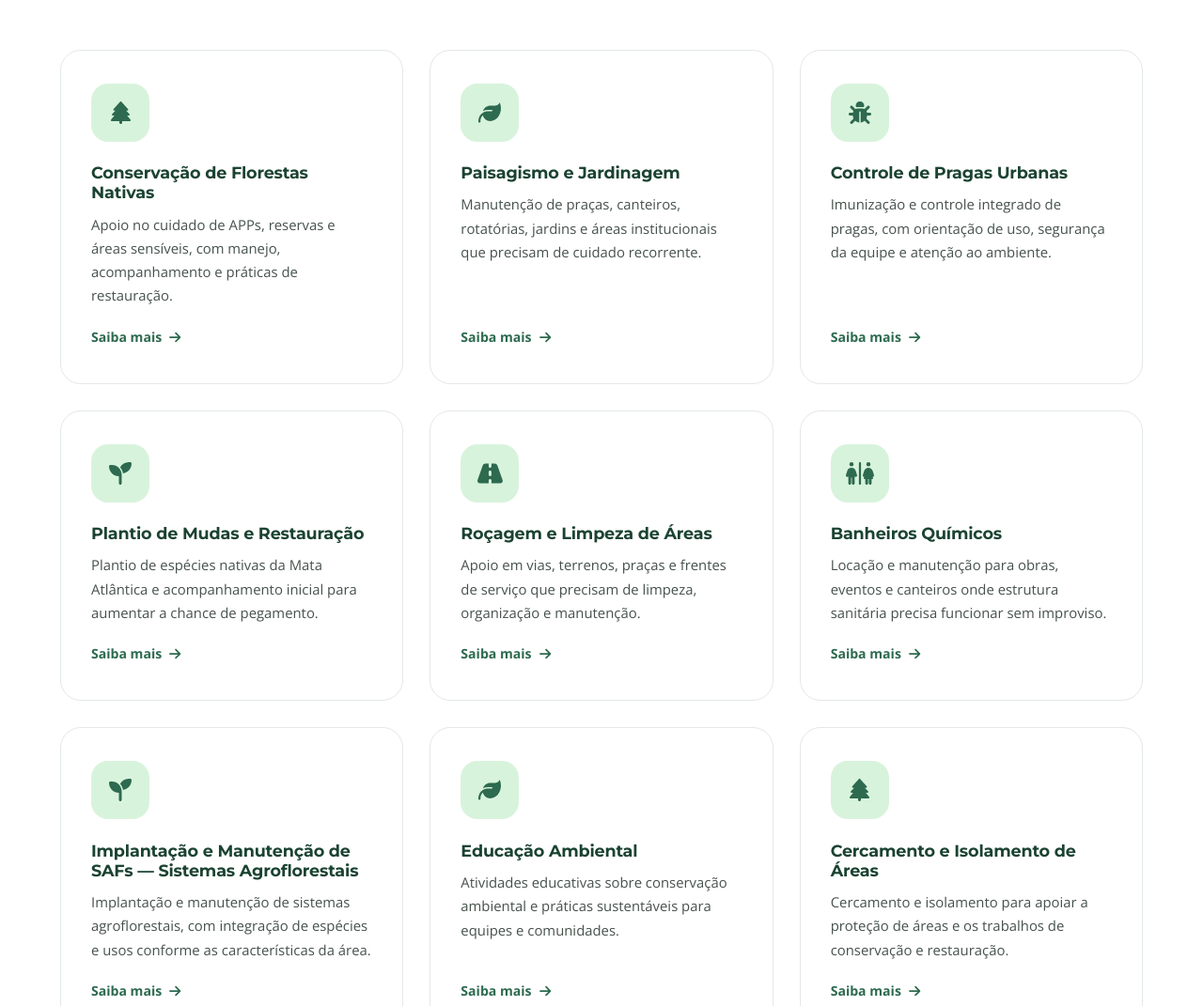
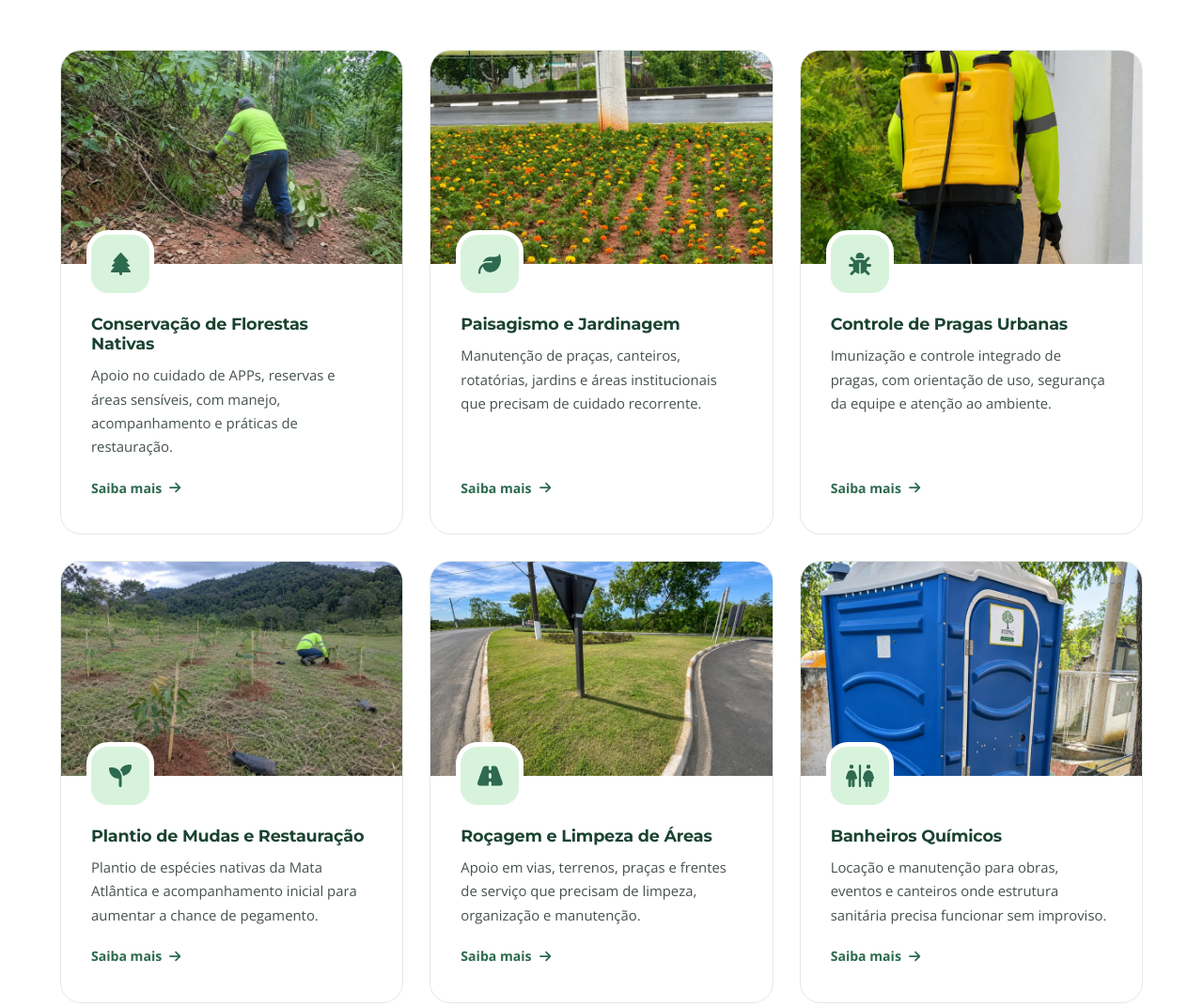
Before and after one commit to VitorEPrestes/EcoSite, a plain HTML site: page index.html in a window 1280 px wide. Shown: the part 1882-2953 px from the top of the page at 94% size. Drawn offline with nearby package versions, Linux system fonts and the light colour scheme.

Commit message:
Adiciona fotos nos cards de Áreas de atuação
Fotos nos 9 cards de serviço, com versões 800 e 1200 px em WebP.

Co-Authored-By: Claude Opus 5.5 <noreply@anthropic.com>
Claude-Session: https://claude.ai/code/session_01SK3VceSfdCBzhmnGAcSN5c

```diff
--- a/css/style.css
+++ b/css/style.css
@@ -1317,3 +1317,15 @@ html:not(.js) .oe-wrap { grid-template-columns: 1fr; }
 }
 .oe-sp-name.is-sea { font-weight: 600; font-style: italic; letter-spacing: .1px; fill: rgba(45, 106, 79, .5); }
 .oe-map[data-view="sp"] .oe-sp-name { opacity: 1; transition: opacity .5s ease .6s; }
+
+/* Foto no topo dos cards de serviço */
+.servico-media {
+  margin: -2.2rem -2rem 0;
+  aspect-ratio: 16 / 10;
+  overflow: hidden;
+  background: var(--green-pale);
+}
+.servico-media img { display: block; width: 100%; height: 100%; object-fit: cover; transition: transform .6s ease; }
+.servico-card:hover .servico-media img { transform: scale(1.04); }
+.servico-media.is-empty { background: linear-gradient(135deg, var(--green-pale), #eef7ef); }
+.servico-card > i { margin-top: -31px; position: relative; z-index: 1; box-shadow: 0 0 0 5px var(--white); }
--- a/index.html
+++ b/index.html
@@ -287,54 +287,63 @@
       </div>
       <div class="servicos-grid">
         <div class="servico-card fade-in">
+          <div class="servico-media"><img src="/assets/images/servicos/conservacao-florestas-nativas-800.webp" srcset="/assets/images/servicos/conservacao-florestas-nativas-800.webp 800w, /assets/images/servicos/conservacao-florestas-nativas-1200.webp 1200w" sizes="(max-width: 640px) 100vw, (max-width: 1024px) 50vw, 380px" alt="Funcionário da Ecotec retirando galhos caídos de trilha em mata nativa" loading="lazy" width="800" height="500"></div>
           <i class="ico ico-tree" aria-hidden="true"><svg viewBox="0 0 448 512" width="0.875em" height="1em" focusable="false"><path d="M210.6 5.9L62 169.4c-3.9 4.2-6 9.8-6 15.5C56 197.7 66.3 208 79.1 208H104L30.6 281.4c-4.2 4.2-6.6 10-6.6 16C24 309.9 34.1 320 46.6 320H80L5.4 409.5C1.9 413.7 0 419 0 424.5c0 13 10.5 23.5 23.5 23.5H192v32c0 17.7 14.3 32 32 32s32-14.3 32-32V448H424.5c13 0 23.5-10.5 23.5-23.5c0-5.5-1.9-10.8-5.4-15L368 320h33.4c12.5 0 22.6-10.1 22.6-22.6c0-6-2.4-11.8-6.6-16L344 208h24.9c12.7 0 23.1-10.3 23.1-23.1c0-5.7-2.1-11.3-6-15.5L237.4 5.9C234 2.1 229.1 0 224 0s-10 2.1-13.4 5.9z"/></svg></i>
           <h3>Conservação de Florestas Nativas</h3>
           <p>Apoio no cuidado de APPs, reservas e áreas sensíveis, com manejo, acompanhamento e práticas de restauração.</p>
           <a href="/servicos/conservacao-florestas-nativas/" class="servico-link">Saiba mais <span class="sr-only">sobre Conservação de Florestas Nativas</span><i class="ico ico-arrow-right" aria-hidden="true"><svg viewBox="0 0 448 512" width="0.875em" height="1em" focusable="false"><path d="M438.6 278.6c12.5-12.5 12.5-32.8 0-45.3l-160-160c-12.5-12.5-32.8-12.5-45.3 0s-12.5 32.8 0 45.3L338.8 224 32 224c-17.7 0-32 14.3-32 32s14.3 32 32 32l306.7 0L233.4 393.4c-12.5 12.5-12.5 32.8 0 45.3s32.8 12.5 45.3 0l160-160z"/></svg></i></a>
         </div>
         <div class="servico-card fade-in">
+          <div class="servico-media"><img src="/assets/images/servicos/paisagismo-jardinagem-800.webp" srcset="/assets/images/servicos/paisagismo-jardinagem-800.webp 800w, /assets/images/servicos/paisagismo-jardinagem-1200.webp 1200w" sizes="(max-width: 640px) 100vw, (max-width: 1024px) 50vw, 380px" alt="Canteiro de tagetes plantado pela equipe Ecotec à beira da avenida" loading="lazy" width="800" height="500"></div>
           <i class="ico ico-leaf" aria-hidden="true"><svg viewBox="0 0 512 512" width="1em" height="1em" focusable="false"><path d="M272 96c-78.6 0-145.1 51.5-167.7 122.5c33.6-17 71.5-26.5 111.7-26.5h88c8.8 0 16 7.2 16 16s-7.2 16-16 16H288 216s0 0 0 0c-16.6 0-32.7 1.9-48.3 5.4c-25.9 5.9-49.9 16.4-71.4 30.7c0 0 0 0 0 0C38.3 298.8 0 364.9 0 440v16c0 13.3 10.7 24 24 24s24-10.7 24-24V440c0-48.7 20.7-92.5 53.8-123.2C121.6 392.3 190.3 448 272 448l1 0c132.1-.7 239-130.9 239-291.4c0-42.6-7.5-83.1-21.1-119.6c-2.6-6.9-12.7-6.6-16.2-.1C455.9 72.1 418.7 96 376 96L272 96z"/></svg></i>
           <h3>Paisagismo e Jardinagem</h3>
           <p>Manutenção de praças, canteiros, rotatórias, jardins e áreas institucionais que precisam de cuidado recorrente.</p>
           <a href="/servicos/paisagismo-jardinagem/" class="servico-link">Saiba mais <span class="sr-only">sobre Paisagismo e Jardinagem</span><i class="ico ico-arrow-right" aria-hidden="true"><svg viewBox="0 0 448 512" width="0.875em" height="1em" focusable="false"><path d="M438.6 278.6c12.5-12.5 12.5-32.8 0-45.3l-160-160c-12.5-12.5-32.8-12.5-45.3 0s-12.5 32.8 0 45.3L338.8 224 32 224c-17.7 0-32 14.3-32 32s14.3 32 32 32l306.7 0L233.4 393.4c-12.5 12.5-12.5 32.8 0 45.3s32.8 12.5 45.3 0l160-160z"/></svg></i></a>
         </div>
         <div class="servico-card fade-in">
+          <div class="servico-media"><img src="/assets/images/servicos/controle-de-pragas-800.webp" srcset="/assets/images/servicos/controle-de-pragas-800.webp 800w, /assets/images/servicos/controle-de-pragas-1200.webp 1200w" sizes="(max-width: 640px) 100vw, (max-width: 1024px) 50vw, 380px" alt="Técnico da Ecotec com pulverizador costal fazendo controle de pragas" loading="lazy" width="800" height="500"></div>
           <i class="ico ico-bug" aria-hidden="true"><svg viewBox="0 0 512 512" width="1em" height="1em" focusable="false"><path d="M256 0c53 0 96 43 96 96v3.6c0 15.7-12.7 28.4-28.4 28.4H188.4c-15.7 0-28.4-12.7-28.4-28.4V96c0-53 43-96 96-96zM41.4 105.4c12.5-12.5 32.8-12.5 45.3 0l64 64c.7 .7 1.3 1.4 1.9 2.1c14.2-7.3 30.4-11.4 47.5-11.4H312c17.1 0 33.2 4.1 47.5 11.4c.6-.7 1.2-1.4 1.9-2.1l64-64c12.5-12.5 32.8-12.5 45.3 0s12.5 32.8 0 45.3l-64 64c-.7 .7-1.4 1.3-2.1 1.9c6.2 12 10.1 25.3 11.1 39.5H480c17.7 0 32 14.3 32 32s-14.3 32-32 32H416c0 24.6-5.5 47.8-15.4 68.6c2.2 1.3 4.2 2.9 6 4.8l64 64c12.5 12.5 12.5 32.8 0 45.3s-32.8 12.5-45.3 0l-63.1-63.1c-24.5 21.8-55.8 36.2-90.3 39.6V240c0-8.8-7.2-16-16-16s-16 7.2-16 16V479.2c-34.5-3.4-65.8-17.8-90.3-39.6L86.6 502.6c-12.5 12.5-32.8 12.5-45.3 0s-12.5-32.8 0-45.3l64-64c1.9-1.9 3.9-3.4 6-4.8C101.5 367.8 96 344.6 96 320H32c-17.7 0-32-14.3-32-32s14.3-32 32-32H96.3c1.1-14.1 5-27.5 11.1-39.5c-.7-.6-1.4-1.2-2.1-1.9l-64-64c-12.5-12.5-12.5-32.8 0-45.3z"/></svg></i>
           <h3>Controle de Pragas Urbanas</h3>
           <p>Imunização e controle integrado de pragas, com orientação de uso, segurança da equipe e atenção ao ambiente.</p>
           <a href="/servicos/controle-de-pragas/" class="servico-link">Saiba mais <span class="sr-only">sobre Controle de Pragas Urbanas</span><i class="ico ico-arrow-right" aria-hidden="true"><svg viewBox="0 0 448 512" width="0.875em" height="1em" focusable="false"><path d="M438.6 278.6c12.5-12.5 12.5-32.8 0-45.3l-160-160c-12.5-12.5-32.8-12.5-45.3 0s-12.5 32.8 0 45.3L338.8 224 32 224c-17.7 0-32 14.3-32 32s14.3 32 32 32l306.7 0L233.4 393.4c-12.5 12.5-12.5 32.8 0 45.3s32.8 12.5 45.3 0l160-160z"/></svg></i></a>
         </div>
         <div class="servico-card fade-in">
+          <div class="servico-media"><img src="/assets/images/servicos/plantio-mudas-restauracao-800.webp" srcset="/assets/images/servicos/plantio-mudas-restauracao-800.webp 800w, /assets/images/servicos/plantio-mudas-restauracao-1200.webp 1200w" sizes="(max-width: 640px) 100vw, (max-width: 1024px) 50vw, 380px" alt="Plantio de mudas nativas com coroamento e tutor de bambu" loading="lazy" width="800" height="500"></div>
           <i class="ico ico-seedling" aria-hidden="true"><svg viewBox="0 0 512 512" width="1em" height="1em" focusable="false"><path d="M512 32c0 113.6-84.6 207.5-194.2 222c-7.1-53.4-30.6-101.6-65.3-139.3C290.8 46.3 364 0 448 0h32c17.7 0 32 14.3 32 32zM0 96C0 78.3 14.3 64 32 64H64c123.7 0 224 100.3 224 224v32V480c0 17.7-14.3 32-32 32s-32-14.3-32-32V320C100.3 320 0 219.7 0 96z"/></svg></i>
           <h3>Plantio de Mudas e Restauração</h3>
           <p>Plantio de espécies nativas da Mata Atlântica e acompanhamento inicial para aumentar a chance de pegamento.</p>
           <a href="/servicos/plantio-mudas-restauracao/" class="servico-link">Saiba mais <span class="sr-only">sobre Plantio de Mudas e Restauração</span><i class="ico ico-arrow-right" aria-hidden="true"><svg viewBox="0 0 448 512" width="0.875em" height="1em" focusable="false"><path d="M438.6 278.6c12.5-12.5 12.5-32.8 0-45.3l-160-160c-12.5-12.5-32.8-12.5-45.3 0s-12.5 32.8 0 45.3L338.8 224 32 224c-17.7 0-32 14.3-32 32s14.3 32 32 32l306.7 0L233.4 393.4c-12.5 12.5-12.5 32.8 0 45.3s32.8 12.5 45.3 0l160-160z"/></svg></i></a>
         </div>
         <div class="servico-card fade-in">
+          <div class="servico-media"><img src="/assets/images/servicos/rocagem-limpeza-areas-800.webp" srcset="/assets/images/servicos/rocagem-limpeza-areas-800.webp 800w, /assets/images/servicos/rocagem-limpeza-areas-1200.webp 1200w" sizes="(max-width: 640px) 100vw, (max-width: 1024px) 50vw, 380px" alt="Canteiro de rotatória roçado e limpo pela Ecotec" loading="lazy" width="800" height="500"></div>
           <i class="ico ico-road" aria-hidden="true"><svg viewBox="0 0 576 512" width="1.12em" height="1em" focusable="false"><path d="M256 32H181.2c-27.1 0-51.3 17.1-60.3 42.6L3.1 407.2C1.1 413 0 419.2 0 425.4C0 455.5 24.5 480 54.6 480H256V416c0-17.7 14.3-32 32-32s32 14.3 32 32v64H521.4c30.2 0 54.6-24.5 54.6-54.6c0-6.2-1.1-12.4-3.1-18.2L455.1 74.6C446 49.1 421.9 32 394.8 32H320V96c0 17.7-14.3 32-32 32s-32-14.3-32-32V32zm64 192v64c0 17.7-14.3 32-32 32s-32-14.3-32-32V224c0-17.7 14.3-32 32-32s32 14.3 32 32z"/></svg></i>
           <h3>Roçagem e Limpeza de Áreas</h3>
           <p>Apoio em vias, terrenos, praças e frentes de serviço que precisam de limpeza, organização e manutenção.</p>
           <a href="/servicos/rocagem-limpeza-areas/" class="servico-link">Saiba mais <span class="sr-only">sobre Roçagem e Limpeza de Áreas</span><i class="ico ico-arrow-right" aria-hidden="true"><svg viewBox="0 0 448 512" width="0.875em" height="1em" focusable="false"><path d="M438.6 278.6c12.5-12.5 12.5-32.8 0-45.3l-160-160c-12.5-12.5-32.8-12.5-45.3 0s-12.5 32.8 0 45.3L338.8 224 32 224c-17.7 0-32 14.3-32 32s14.3 32 32 32l306.7 0L233.4 393.4c-12.5 12.5-12.5 32.8 0 45.3s32.8 12.5 45.3 0l160-160z"/></svg></i></a>
         </div>
         <div class="servico-card fade-in">
+          <div class="servico-media"><img src="/assets/images/servicos/banheiros-quimicos-800.webp" srcset="/assets/images/servicos/banheiros-quimicos-800.webp 800w, /assets/images/servicos/banheiros-quimicos-1200.webp 1200w" sizes="(max-width: 640px) 100vw, (max-width: 1024px) 50vw, 380px" alt="Banheiro químico Ecotec instalado em área externa" loading="lazy" width="800" height="500"></div>
           <i class="ico ico-restroom" aria-hidden="true"><svg viewBox="0 0 640 512" width="1.25em" height="1em" focusable="false"><path d="M80 48a48 48 0 1 1 96 0A48 48 0 1 1 80 48zm40 304V480c0 17.7-14.3 32-32 32s-32-14.3-32-32V325.2c-8.1 9.2-21.1 13.2-33.5 9.4c-16.9-5.3-26.3-23.2-21-40.1l30.9-99.1C44.9 155.3 82 128 124 128h8c42 0 79.1 27.3 91.6 67.4l30.9 99.1c5.3 16.9-4.1 34.8-21 40.1c-12.4 3.9-25.4-.2-33.5-9.4V480c0 17.7-14.3 32-32 32s-32-14.3-32-32V352H120zM320 0c13.3 0 24 10.7 24 24V488c0 13.3-10.7 24-24 24s-24-10.7-24-24V24c0-13.3 10.7-24 24-24zM464 48a48 48 0 1 1 96 0 48 48 0 1 1 -96 0zM440 480V384H422.2c-10.9 0-18.6-10.7-15.2-21.1l9-26.9c-3.2 0-6.4-.5-9.5-1.5c-16.9-5.3-26.3-23.2-21-40.1l29.7-95.2C428.4 156.9 467.6 128 512 128s83.6 28.9 96.8 71.2l29.7 95.2c5.3 16.9-4.1 34.8-21 40.1c-3.2 1-6.4 1.5-9.5 1.5l9 26.9c3.5 10.4-4.3 21.1-15.2 21.1H584v96c0 17.7-14.3 32-32 32s-32-14.3-32-32V384H504v96c0 17.7-14.3 32-32 32s-32-14.3-32-32z"/></svg></i>
           <h3>Banheiros Químicos</h3>
           <p>Locação e manutenção para obras, eventos e canteiros onde estrutura sanitária precisa funcionar sem improviso.</p>
           <a href="/servicos/banheiros-quimicos/" class="servico-link">Saiba mais <span class="sr-only">sobre Banheiros Químicos</span><i class="ico ico-arrow-right" aria-hidden="true"><svg viewBox="0 0 448 512" width="0.875em" height="1em" focusable="false"><path d="M438.6 278.6c12.5-12.5 12.5-32.8 0-45.3l-160-160c-12.5-12.5-32.8-12.5-45.3 0s-12.5 32.8 0 45.3L338.8 224 32 224c-17.7 0-32 14.3-32 32s14.3 32 32 32l306.7 0L233.4 393.4c-12.5 12.5-12.5 32.8 0 45.3s32.8 12.5 45.3 0l160-160z"/></svg></i></a>
         </div>
         <div class="servico-card fade-in">
+          <div class="servico-media"><img src="/assets/images/servicos/sistemas-agroflorestais-800.webp" srcset="/assets/images/servicos/sistemas-agroflorestais-800.webp 800w, /assets/images/servicos/sistemas-agroflorestais-1200.webp 1200w" sizes="(max-width: 640px) 100vw, (max-width: 1024px) 50vw, 380px" alt="Manejo de sistema agroflorestal com bananeiras, mandioca e árvores nativas" loading="lazy" width="800" height="500"></div>
           <i class="ico ico-seedling" aria-hidden="true"><svg viewBox="0 0 512 512" width="1em" height="1em" focusable="false"><path d="M512 32c0 113.6-84.6 207.5-194.2 222c-7.1-53.4-30.6-101.6-65.3-139.3C290.8 46.3 364 0 448 0h32c17.7 0 32 14.3 32 32zM0 96C0 78.3 14.3 64 32 64H64c123.7 0 224 100.3 224 224v32V480c0 17.7-14.3 32-32 32s-32-14.3-32-32V320C100.3 320 0 219.7 0 96z"/></svg></i>
           <h3>Implantação e Manutenção de SAFs — Sistemas Agroflorestais</h3>
           <p>Implantação e manutenção de sistemas agroflorestais, com integração de espécies e usos conforme as características da área.</p>
           <a href="/servicos/sistemas-agroflorestais/" class="servico-link">Saiba mais <span class="sr-only">sobre Implantação e Manutenção de SAFs — Sistemas Agroflorestais</span><i class="ico ico-arrow-right" aria-hidden="true"><svg viewBox="0 0 448 512" width="0.875em" height="1em" focusable="false"><path d="M438.6 278.6c12.5-12.5 12.5-32.8 0-45.3l-160-160c-12.5-12.5-32.8-12.5-45.3 0s-12.5 32.8 0 45.3L338.8 224 32 224c-17.7 0-32 14.3-32 32s14.3 32 32 32l306.7 0L233.4 393.4c-12.5 12.5-12.5 32.8 0 45.3s32.8 12.5 45.3 0l160-160z"/></svg></i></a>
         </div>
         <div class="servico-card fade-in">
+          <div class="servico-media"><img src="/assets/images/servicos/educacao-ambiental-800.webp" srcset="/assets/images/servicos/educacao-ambiental-800.webp 800w, /assets/images/servicos/educacao-ambiental-1200.webp 1200w" sizes="(max-width: 640px) 100vw, (max-width: 1024px) 50vw, 380px" alt="Atividade de educação ambiental em viveiro de mudas nativas" loading="lazy" width="800" height="500"></div>
           <i class="ico ico-leaf" aria-hidden="true"><svg viewBox="0 0 512 512" width="1em" height="1em" focusable="false"><path d="M272 96c-78.6 0-145.1 51.5-167.7 122.5c33.6-17 71.5-26.5 111.7-26.5h88c8.8 0 16 7.2 16 16s-7.2 16-16 16H288 216s0 0 0 0c-16.6 0-32.7 1.9-48.3 5.4c-25.9 5.9-49.9 16.4-71.4 30.7c0 0 0 0 0 0C38.3 298.8 0 364.9 0 440v16c0 13.3 10.7 24 24 24s24-10.7 24-24V440c0-48.7 20.7-92.5 53.8-123.2C121.6 392.3 190.3 448 272 448l1 0c132.1-.7 239-130.9 239-291.4c0-42.6-7.5-83.1-21.1-119.6c-2.6-6.9-12.7-6.6-16.2-.1C455.9 72.1 418.7 96 376 96L272 96z"/></svg></i>
           <h3>Educação Ambiental</h3>
           <p>Atividades educativas sobre conservação ambiental e práticas sustentáveis para equipes e comunidades.</p>
           <a href="/servicos/educacao-ambiental/" class="servico-link">Saiba mais <span class="sr-only">sobre Educação Ambiental</span><i class="ico ico-arrow-right" aria-hidden="true"><svg viewBox="0 0 448 512" width="0.875em" height="1em" focusable="false"><path d="M438.6 278.6c12.5-12.5 12.5-32.8 0-45.3l-160-160c-12.5-12.5-32.8-12.5-45.3 0s-12.5 32.8 0 45.3L338.8 224 32 224c-17.7 0-32 14.3-32 32s14.3 32 32 32l306.7 0L233.4 393.4c-12.5 12.5-12.5 32.8 0 45.3s32.8 12.5 45.3 0l160-160z"/></svg></i></a>
         </div>
         <div class="servico-card fade-in">
+          <div class="servico-media"><img src="/assets/images/servicos/cercamento-isolamento-areas-800.webp" srcset="/assets/images/servicos/cercamento-isolamento-areas-800.webp 800w, /assets/images/servicos/cercamento-isolamento-areas-1200.webp 1200w" sizes="(max-width: 640px) 100vw, (max-width: 1024px) 50vw, 380px" alt="Cercamento de faixa de mata ciliar com mourões e arame" loading="lazy" width="800" height="500"></div>
           <i class="ico ico-tree" aria-hidden="true"><svg viewBox="0 0 448 512" width="0.875em" height="1em" focusable="false"><path d="M210.6 5.9L62 169.4c-3.9 4.2-6 9.8-6 15.5C56 197.7 66.3 208 79.1 208H104L30.6 281.4c-4.2 4.2-6.6 10-6.6 16C24 309.9 34.1 320 46.6 320H80L5.4 409.5C1.9 413.7 0 419 0 424.5c0 13 10.5 23.5 23.5 23.5H192v32c0 17.7 14.3 32 32 32s32-14.3 32-32V448H424.5c13 0 23.5-10.5 23.5-23.5c0-5.5-1.9-10.8-5.4-15L368 320h33.4c12.5 0 22.6-10.1 22.6-22.6c0-6-2.4-11.8-6.6-16L344 208h24.9c12.7 0 23.1-10.3 23.1-23.1c0-5.7-2.1-11.3-6-15.5L237.4 5.9C234 2.1 229.1 0 224 0s-10 2.1-13.4 5.9z"/></svg></i>
           <h3>Cercamento e Isolamento de Áreas</h3>
           <p>Cercamento e isolamento para apoiar a proteção de áreas e os trabalhos de conservação e restauração.</p>
```
Also changed, not shown: assets/images/servicos/banheiros-quimicos-1200.webp (added), assets/images/servicos/banheiros-quimicos-800.webp (added), assets/images/servicos/cercamento-isolamento-areas-1200.webp (added), assets/images/servicos/cercamento-isolamento-areas-800.webp (added), assets/images/servicos/conservacao-florestas-nativas-1200.webp (added), assets/images/servicos/conservacao-florestas-nativas-800.webp (added), assets/images/servicos/controle-de-pragas-1200.webp (added), assets/images/servicos/controle-de-pragas-800.webp (added), assets/images/servicos/educacao-ambiental-1200.webp (added), assets/images/servicos/educacao-ambiental-800.webp (added), assets/images/servicos/paisagismo-jardinagem-1200.webp (added), assets/images/servicos/paisagismo-jardinagem-800.webp (added), assets/images/servicos/plantio-mudas-restauracao-1200.webp (added), assets/images/servicos/plantio-mudas-restauracao-800.webp (added), 4 more files.
